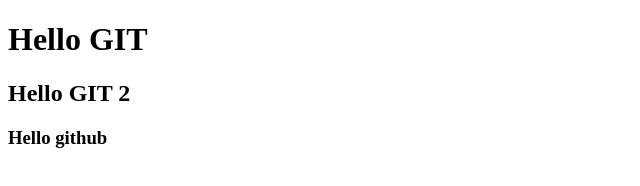
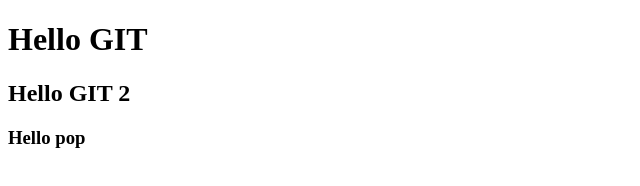
Before and after one commit to viktordark/git_test, a plain HTML site: page index.html in a window 1280 px wide. Shown: the full height of the page, 0-640 px from the left. Drawn offline with Linux system fonts and the light colour scheme.

Commit message:
branch2 commit

```diff
--- a/index.html
+++ b/index.html
@@ -7,6 +7,6 @@
     <body>
         <h1>Hello GIT</h1>
         <h2>Hello GIT 2</h2>
-		<h3>Hello github</h3>
+		<h3>Hello pop</h3>
         </body>
         </html>
```
